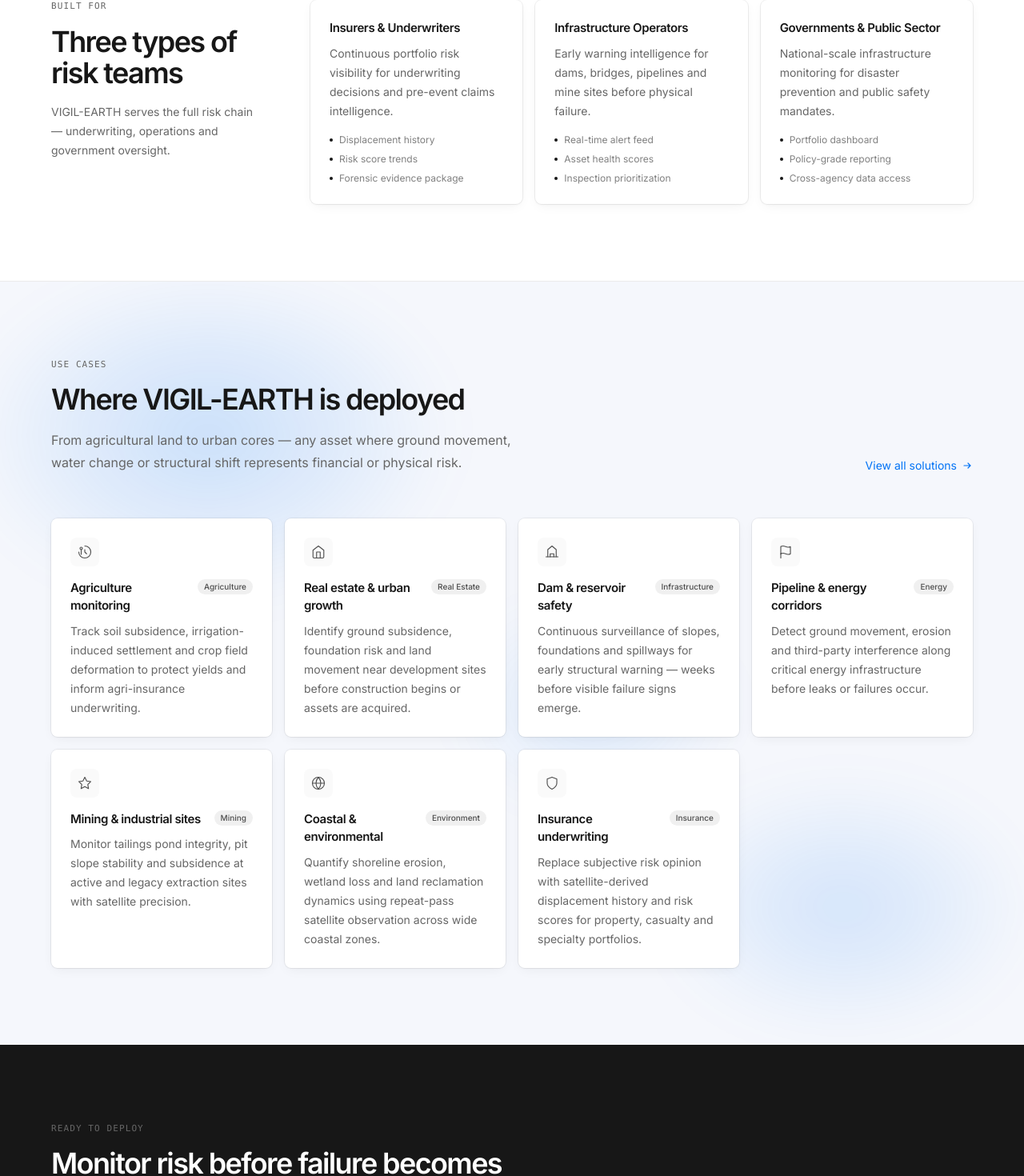
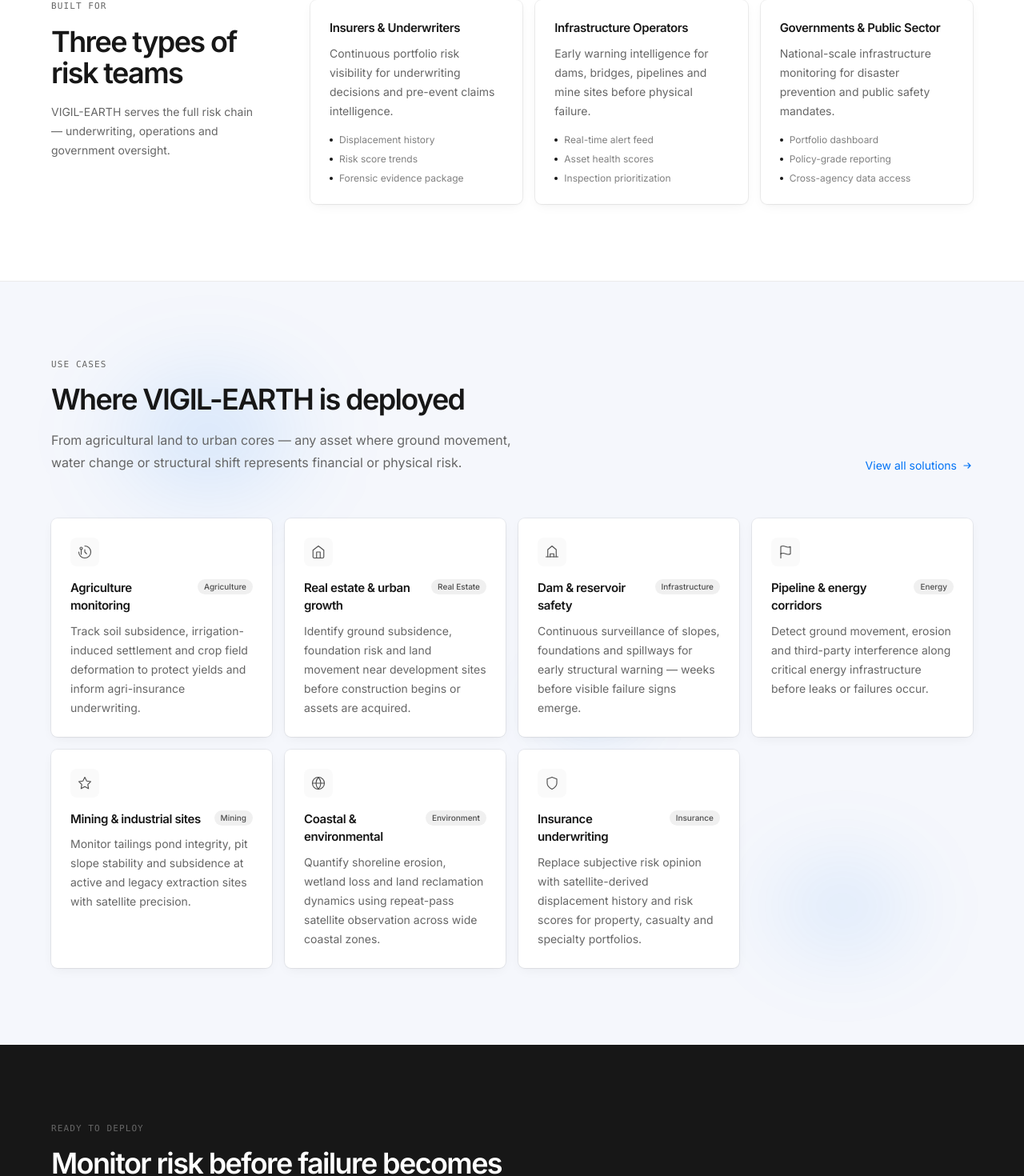
Before and after one commit to Star-Scream-Alpha/vigil-website, a Next.js app: page / in a window 1280 px wide. Shown: the part 1635-3105 px from the top of the page at 80% size. Built offline with nearby package versions, Linux system fonts and the light colour scheme.

Commit message:
reduced blob opacity

```diff
--- a/app/page.tsx
+++ b/app/page.tsx
@@ -378,9 +378,9 @@
       <section className="border-t border-[#ebebeb] px-6 py-24 sm:px-10 lg:px-16 section-tint" style={{ position: 'relative', overflow: 'hidden' }}>
 
         {/* Ambient glow orbs — always drifting */}
-        <div className="pointer-events-none absolute" style={{ width: 700, height: 480, top: '0%', left: '-10%', background: 'radial-gradient(ellipse at center, rgba(0,114,245,0.18) 0%, transparent 60%)', filter: 'blur(30px)', animation: 'drift1 22s ease-in-out infinite' }} />
-        <div className="pointer-events-none absolute" style={{ width: 580, height: 400, bottom: '0%', right: '-8%', background: 'radial-gradient(ellipse at center, rgba(0,114,245,0.14) 0%, transparent 60%)', filter: 'blur(30px)', animation: 'drift2 28s ease-in-out infinite' }} />
-        <div className="pointer-events-none absolute" style={{ width: 420, height: 320, top: '35%', left: '40%', background: 'radial-gradient(ellipse at center, rgba(0,114,245,0.1) 0%, transparent 60%)', filter: 'blur(25px)', animation: 'drift3 18s ease-in-out infinite' }} />
+        <div className="pointer-events-none absolute" style={{ width: 700, height: 480, top: '0%', left: '-10%', background: 'radial-gradient(ellipse at center, rgba(0,114,245,0.18) 0%, transparent 30%)', filter: 'blur(50px)', animation: 'drift1 22s ease-in-out infinite' }} />
+        <div className="pointer-events-none absolute" style={{ width: 580, height: 400, bottom: '0%', right: '-8%', background: 'radial-gradient(ellipse at center, rgba(0,114,245,0.14) 0%, transparent 30%)', filter: 'blur(50px)', animation: 'drift2 28s ease-in-out infinite' }} />
+        <div className="pointer-events-none absolute" style={{ width: 420, height: 320, top: '35%', left: '40%', background: 'radial-gradient(ellipse at center, rgba(0,114,245,0.1) 0%, transparent 30%)', filter: 'blur(30px)', animation: 'drift3 18s ease-in-out infinite' }} />
 
         <div className="relative mx-auto max-w-7xl">
           <div className="mb-14 flex flex-col gap-4 sm:flex-row sm:items-end sm:justify-between">
```
